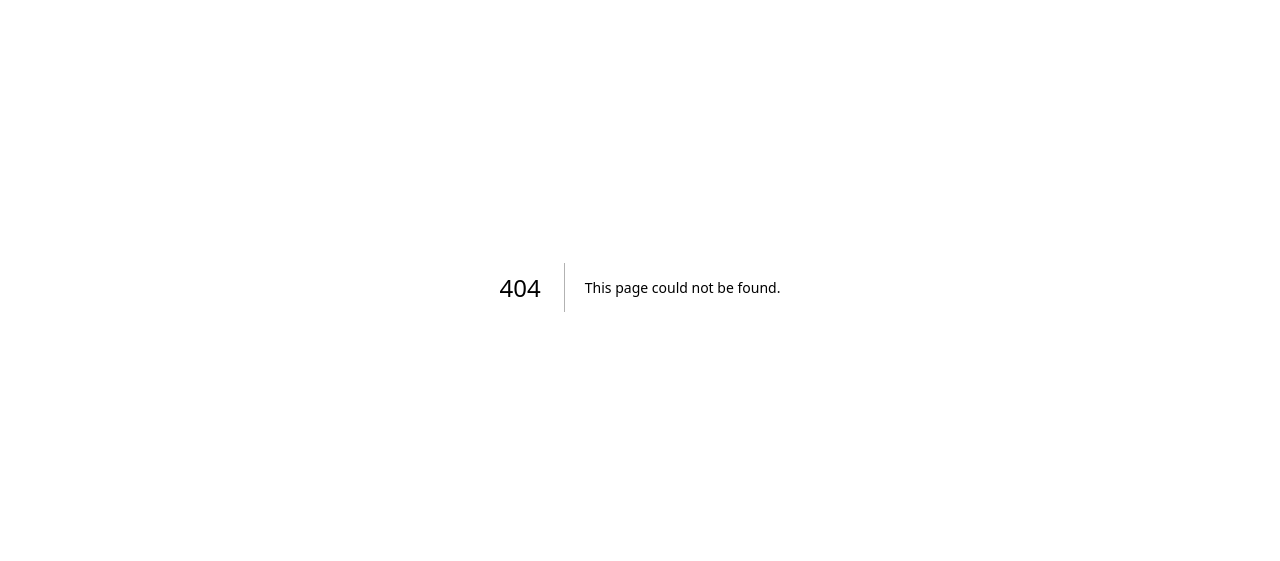
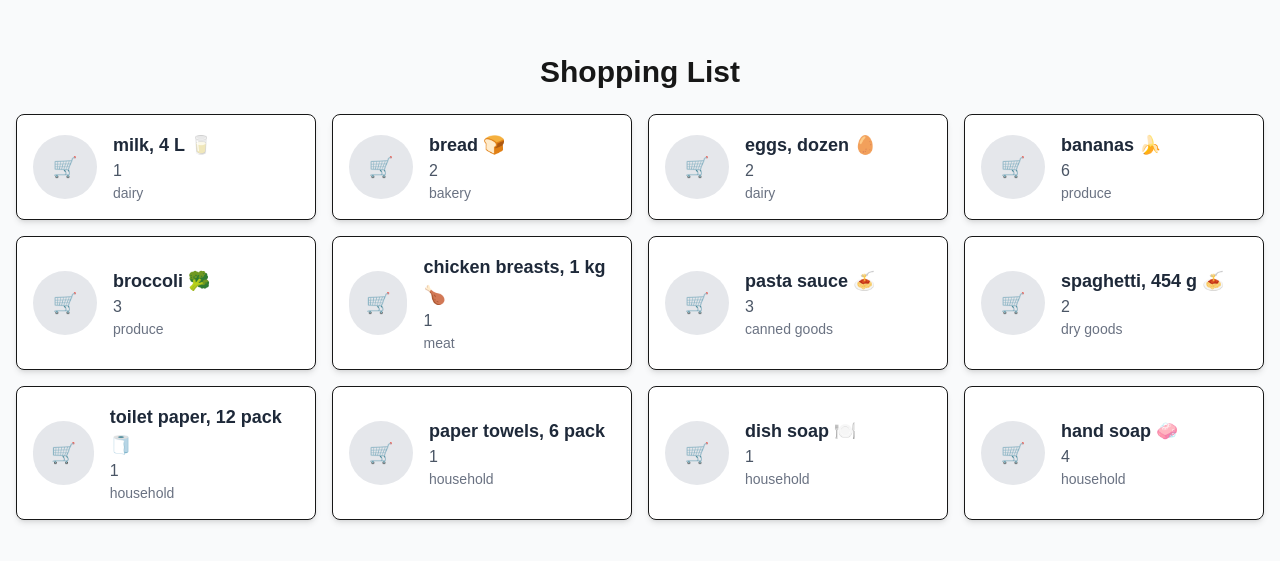
Before and after one commit to Dev-Leke/cprg306-assignments, a Next.js app: page /week-3 in a window 1280 px wide. Before the commit this address had no page. Shown: the part 113-674 px from the top of the page. Built offline with nearby package versions, Linux system fonts and the light colour scheme.

Commit message:
Created week 3 folder
In this project I practiced Nextjs props

```diff
--- a/app/page.tsx
+++ b/app/page.tsx
@@ -9,6 +9,9 @@ export default function Home() {
         <p>
           <Link href="/week-2">Go to week-2</Link>
         </p>
+        <p>
+          <Link href="/week-3">Go to week-2</Link>
+        </p>
       </main>
     </div>
   );
--- /dev/null
+++ b/app/week-3/item-list.tsx
@@ -0,0 +1,21 @@
+import Item from "./item";
+
+type ItemObject = {
+  name: string;
+  quantity: number;
+  category: string;
+};
+
+type ItemListProps = {
+  items: ItemObject[];
+};
+
+export default function ItemList({ items }: ItemListProps) {
+  return (
+    <ul className="grid grid-cols-4 gap-4">
+      {items.map((item) => (
+        <Item item={item} key={item.name} />
+      ))}
+    </ul>
+  );
+}
--- /dev/null
+++ b/app/week-3/item.tsx
@@ -0,0 +1,25 @@
+type ItemObject = {
+  name: string;
+  quantity: number;
+  category: string;
+};
+
+type ItemObjectProps = {
+  item: ItemObject;
+};
+
+export default function Item({ item }: ItemObjectProps) {
+  const { name, quantity, category } = item;
+  return (
+    <ul className="flex items-center p-4 border rounded-lg shadow-md bg-white hover:shadow-lg transition-shadow">
+      <div className="w-16 h-16 bg-gray-200 rounded-full flex items-center justify-center text-xl font-bold mr-4">
+        🛒
+      </div>
+      <div className="flex flex-col">
+        <h3 className="text-lg font-semibold text-gray-800">{name}</h3>
+        <p className="text-gray-600">{quantity}</p>
+        <p className="text-gray-500 text-sm">{category}</p>
+      </div>
+    </ul>
+  );
+}
--- /dev/null
+++ b/app/week-3/page.tsx
@@ -0,0 +1,84 @@
+import ItemList from "./item-list";
+
+const items = [
+  {
+    name: "milk, 4 L 🥛",
+    quantity: 1,
+    category: "dairy",
+  },
+
+  {
+    name: "bread 🍞",
+    quantity: 2,
+    category: "bakery",
+  },
+
+  {
+    name: "eggs, dozen 🥚",
+    quantity: 2,
+    category: "dairy",
+  },
+
+  {
+    name: "bananas 🍌",
+    quantity: 6,
+    category: "produce",
+  },
+
+  {
+    name: "broccoli 🥦",
+    quantity: 3,
+    category: "produce",
+  },
+
+  {
+    name: "chicken breasts, 1 kg 🍗",
+    quantity: 1,
+    category: "meat",
+  },
+
+  {
+    name: "pasta sauce 🍝",
+    quantity: 3,
+    category: "canned goods",
+  },
+
+  {
+    name: "spaghetti, 454 g 🍝",
+    quantity: 2,
+    category: "dry goods",
+  },
+
+  {
+    name: "toilet paper, 12 pack 🧻",
+    quantity: 1,
+    category: "household",
+  },
+
+  {
+    name: "paper towels, 6 pack",
+    quantity: 1,
+    category: "household",
+  },
+
+  {
+    name: "dish soap 🍽️",
+    quantity: 1,
+    category: "household",
+  },
+
+  {
+    name: "hand soap 🧼",
+    quantity: 4,
+    category: "household",
+  },
+];
+
+export default function Page() {
+  return (
+    <div className="flex flex-col items-center justify-center min-h-screen bg-gray-50 p-4">
+      <h1 className="text-3xl font-bold mb-6">Shopping List</h1>
+      <ItemList items={items} />
+    </div>
+  );
+}
```
